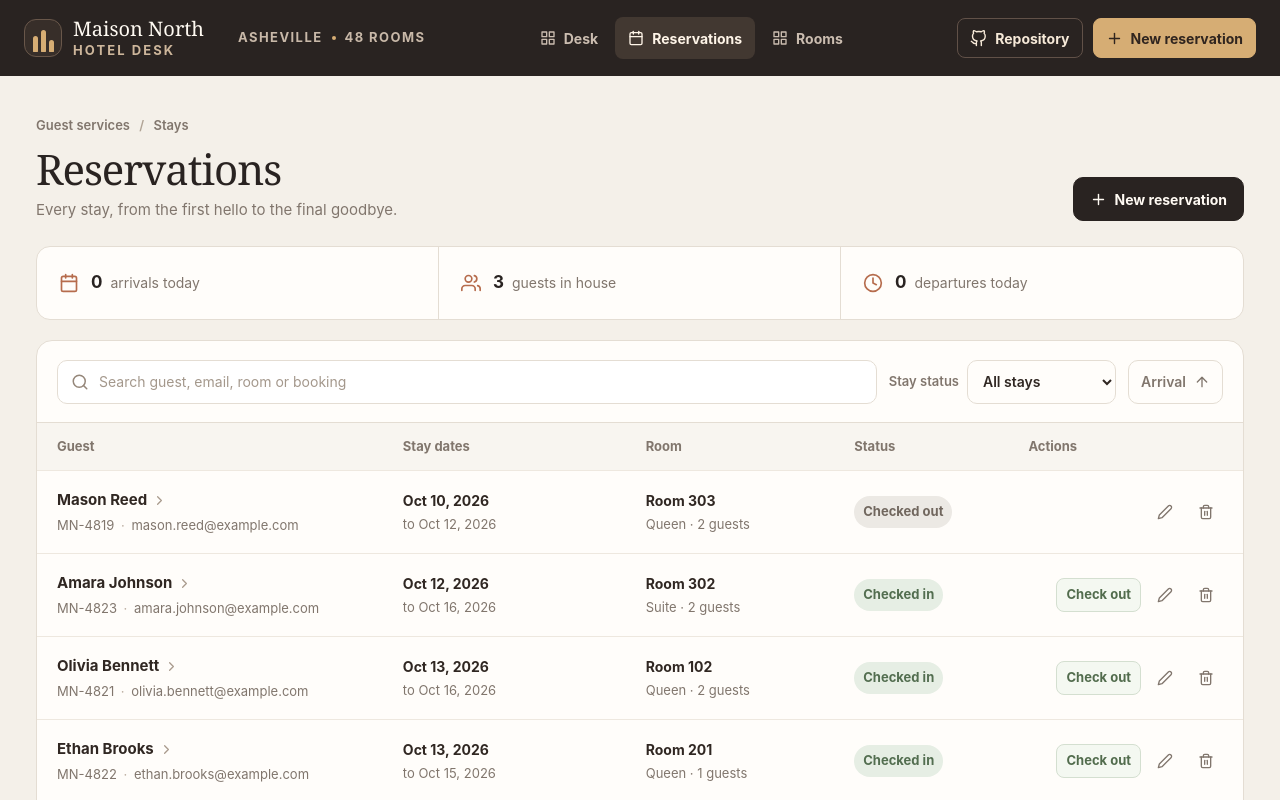
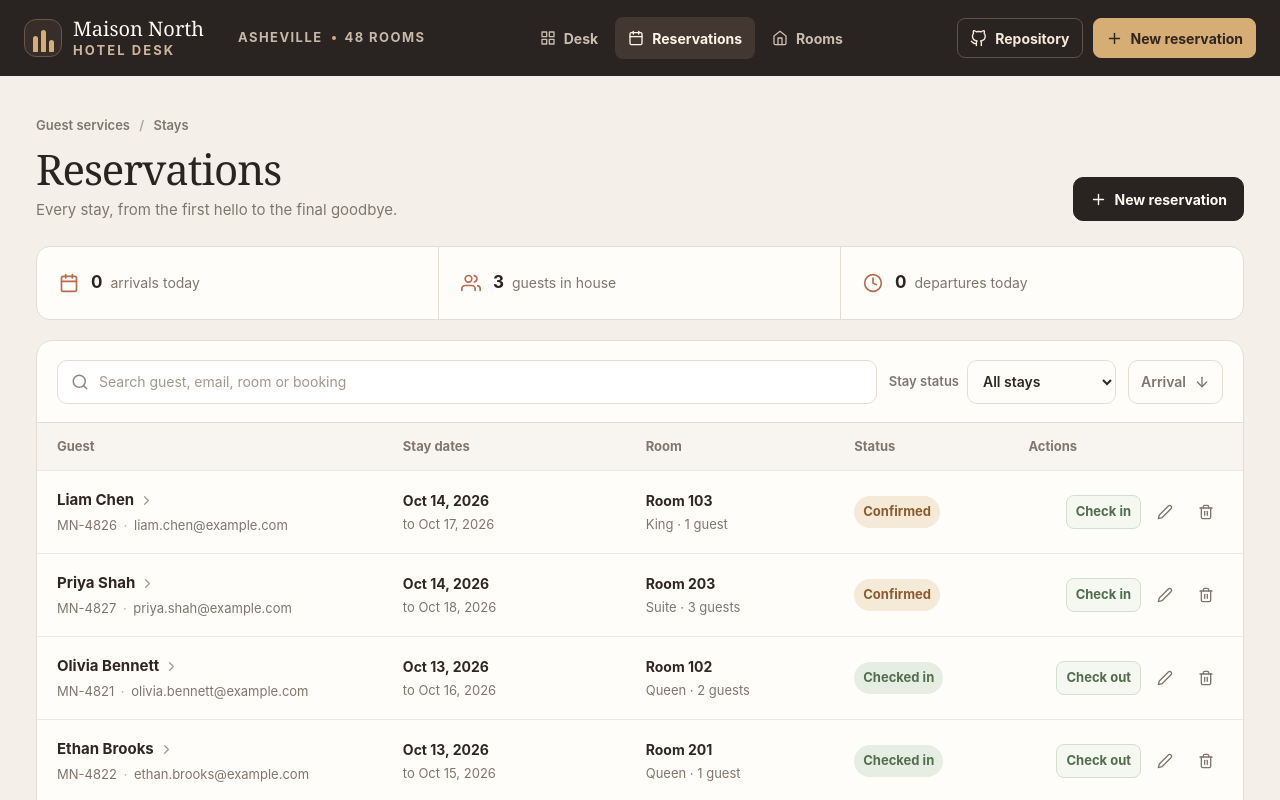
Before and after one commit to a2rp/hotel-property-management, a React (Vite) app: page /reservations in a window 1280 px wide. Shown: the top 800 px of the page. Built offline with nearby package versions, Linux system fonts and the light colour scheme.

Commit message:
Polish hotel availability and reservation details

```diff
--- a/src/components/header/index.jsx
+++ b/src/components/header/index.jsx
@@ -1,12 +1,12 @@
 import { useEffect, useRef, useState } from "react";
 import { NavLink, useNavigate } from "react-router-dom";
-import { FiCalendar, FiGrid, FiGithub, FiMenu, FiPlus, FiX } from "react-icons/fi";
+import { FiCalendar, FiGrid, FiGithub, FiHome, FiMenu, FiPlus, FiX } from "react-icons/fi";
 import styles from "./styles.module.css";
 
 const navigation = [
   { to: "/overview", label: "Desk", icon: FiGrid },
   { to: "/reservations", label: "Reservations", icon: FiCalendar },
-  { to: "/rooms", label: "Rooms", icon: FiGrid },
+  { to: "/rooms", label: "Rooms", icon: FiHome },
 ];
 
 const Header = () => {
--- a/src/data/seed.js
+++ b/src/data/seed.js
@@ -11,6 +11,7 @@ export const initialRooms = [
   { id: "302", floor: 3, type: "Suite", status: "Occupied", note: "Guest requested extra towels" },
   { id: "303", floor: 3, type: "Queen", status: "Ready", note: "Mountain view" },
   { id: "304", floor: 3, type: "King", status: "Ready", note: "Quiet wing" },
+  { id: "305", floor: 3, type: "Suite", status: "Ready", note: "Fireplace suite" },
 ];
 
 export const initialReservations = [
--- a/src/pages/reservations/index.jsx
+++ b/src/pages/reservations/index.jsx
@@ -15,7 +15,7 @@ const Reservations = ({ reservations, onSave, onDelete, onCheckIn, onCheckOut, n
   const navigate = useNavigate();
   const [search, setSearch] = useState("");
   const [filter, setFilter] = useState("All stays");
-  const [sort, setSort] = useState("asc");
+  const [sort, setSort] = useState("desc");
   const [dialog, setDialog] = useState(() => new URLSearchParams(location.search).get("create") === "1" ? { type: "form", reservation: null } : null);
   const [form, setForm] = useState(() => ({ ...emptyForm, arrival: today }));
   const [errors, setErrors] = useState({});
@@ -72,7 +72,7 @@ const Reservations = ({ reservations, onSave, onDelete, onCheckIn, onCheckOut, n
           {filtered.map((item) => <article className={styles.row} key={item.id}>
             <div className={styles.guestCell}><button type="button" className={styles.guestName} onClick={() => setDialog({ type: "details", reservation: item })}>{item.guest}<FiChevronRight aria-hidden="true" /></button><span>{item.id} <i>·</i> {item.email}</span></div>
             <div className={styles.dateCell}><strong>{displayDate(item.arrival)}</strong><span>to {displayDate(item.departure)}</span></div>
-            <div className={styles.roomCell}><strong>Room {item.room}</strong><span>{item.roomType} · {item.guests} guests</span></div>
+            <div className={styles.roomCell}><strong>Room {item.room}</strong><span>{item.roomType} · {item.guests} {item.guests === 1 ? "guest" : "guests"}</span></div>
             <div><span className={`${styles.status} ${styles[statusClass(item.status)]}`}>{item.status}</span></div>
             <div className={styles.actions}>
               {item.status === "Confirmed" && <button type="button" className={styles.checkAction} onClick={() => onCheckIn(item.id)}>Check in</button>}
@@ -90,7 +90,7 @@ const Reservations = ({ reservations, onSave, onDelete, onCheckIn, onCheckOut, n
         <form className={styles.form} onSubmit={submit} noValidate>
           <label className={styles.field}>Guest name<input value={form.guest} onChange={(event) => setForm({ ...form, guest: event.target.value })} placeholder="e.g. Jordan Lee" aria-invalid={!!errors.guest} />{errors.guest && <span>{errors.guest}</span>}</label>
           <label className={styles.field}>Email address<input type="email" value={form.email} onChange={(event) => setForm({ ...form, email: event.target.value })} placeholder="guest@example.com" aria-invalid={!!errors.email} />{errors.email && <span>{errors.email}</span>}</label>
-          <label className={styles.field}>Room type<select value={form.roomType} onChange={(event) => setForm({ ...form, roomType: event.target.value })}><option>King</option><option>Queen</option><option>Suite</option></select></label>
+          <label className={styles.field}>Room type<select disabled={!!dialog.reservation && dialog.reservation.status !== "Confirmed"} value={form.roomType} onChange={(event) => setForm({ ...form, roomType: event.target.value })}><option>King</option><option>Queen</option><option>Suite</option></select></label>
           <label className={styles.field}>Guests<select value={form.guests} onChange={(event) => setForm({ ...form, guests: event.target.value })}>{[1, 2, 3, 4, 5, 6].map((n) => <option key={n} value={n}>{n} {n === 1 ? "guest" : "guests"}</option>)}</select>{errors.guests && <span>{errors.guests}</span>}</label>
           <label className={styles.field}>Arrival<input type="date" value={form.arrival} onChange={(event) => setForm({ ...form, arrival: event.target.value })} aria-invalid={!!errors.arrival} />{errors.arrival && <span>{errors.arrival}</span>}</label>
           <label className={styles.field}>Departure<input type="date" min={form.arrival} value={form.departure} onChange={(event) => setForm({ ...form, departure: event.target.value })} aria-invalid={!!errors.departure} />{errors.departure && <span>{errors.departure}</span>}</label>
@@ -100,7 +100,7 @@ const Reservations = ({ reservations, onSave, onDelete, onCheckIn, onCheckOut, n
       </Dialog>}
 
       {dialog?.type === "details" && <Dialog title={dialog.reservation.guest} description={`Reservation ${dialog.reservation.id}`} onClose={closeDialog}>
-        <div className={styles.detailGrid}><div><FiMail aria-hidden="true" /><span>Email<strong>{dialog.reservation.email}</strong></span></div><div><FiCalendar aria-hidden="true" /><span>Stay dates<strong>{displayDate(dialog.reservation.arrival)} to {displayDate(dialog.reservation.departure)}</strong></span></div><div><FiUsers aria-hidden="true" /><span>Room and guests<strong>{dialog.reservation.roomType} room {dialog.reservation.room} · {dialog.reservation.guests} guests</strong></span></div><div><FiClock aria-hidden="true" /><span>Stay status<strong>{dialog.reservation.status}</strong></span></div></div>
+        <div className={styles.detailGrid}><div><FiMail aria-hidden="true" /><span>Email<strong>{dialog.reservation.email}</strong></span></div><div><FiCalendar aria-hidden="true" /><span>Stay dates<strong>{displayDate(dialog.reservation.arrival)} to {displayDate(dialog.reservation.departure)}</strong></span></div><div><FiUsers aria-hidden="true" /><span>Room and guests<strong>{dialog.reservation.roomType} room {dialog.reservation.room} · {dialog.reservation.guests} {dialog.reservation.guests === 1 ? "guest" : "guests"}</strong></span></div><div><FiClock aria-hidden="true" /><span>Stay status<strong>{dialog.reservation.status}</strong></span></div></div>
         {dialog.reservation.note && <p className={styles.note}><strong>Team note</strong>{dialog.reservation.note}</p>}
         <div className={styles.detailActions}><button type="button" className={styles.secondary} onClick={() => openEdit(dialog.reservation)}><FiEdit2 aria-hidden="true" /> Edit stay</button>{dialog.reservation.status === "Confirmed" && <button type="button" className={styles.primary} onClick={() => { onCheckIn(dialog.reservation.id); closeDialog(); }}>Check in</button>}{dialog.reservation.status === "Checked in" && <button type="button" className={styles.primary} onClick={() => { onCheckOut(dialog.reservation.id); closeDialog(); }}>Check out</button>}</div>
       </Dialog>}
```
